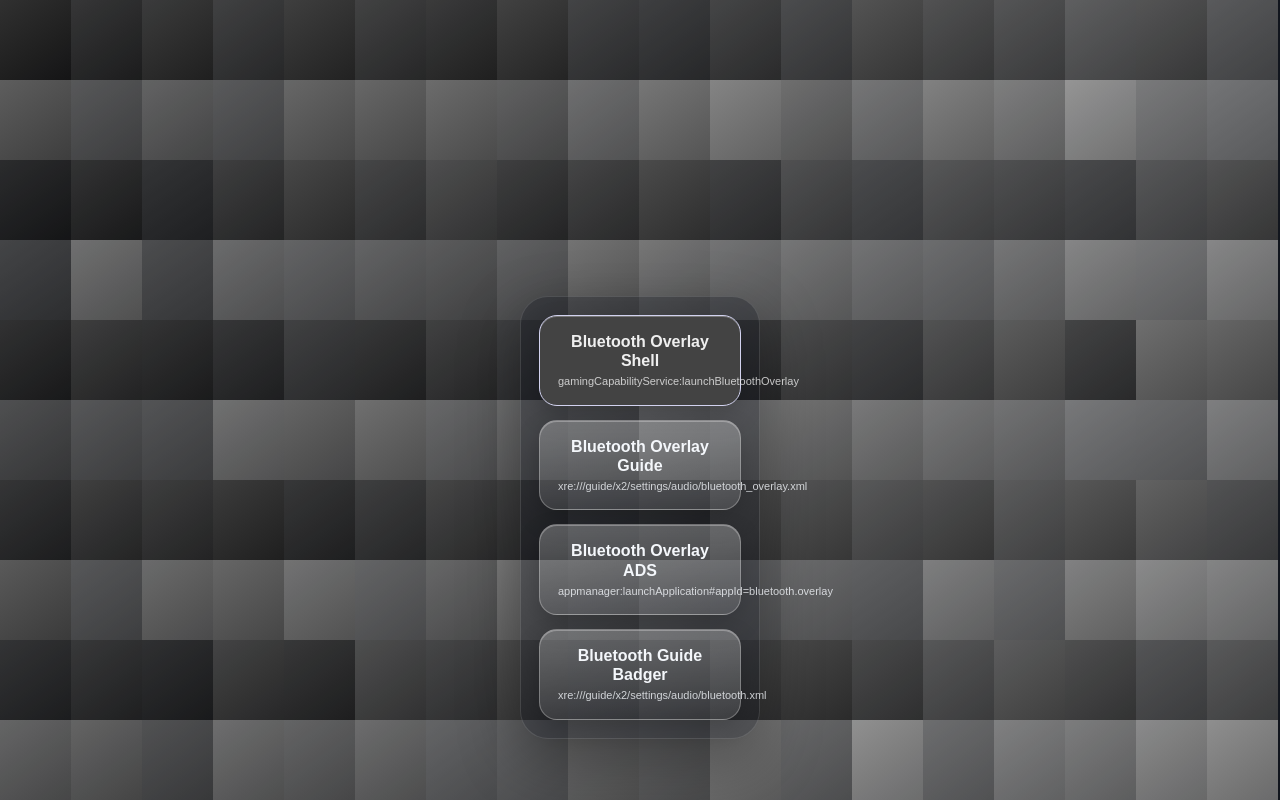
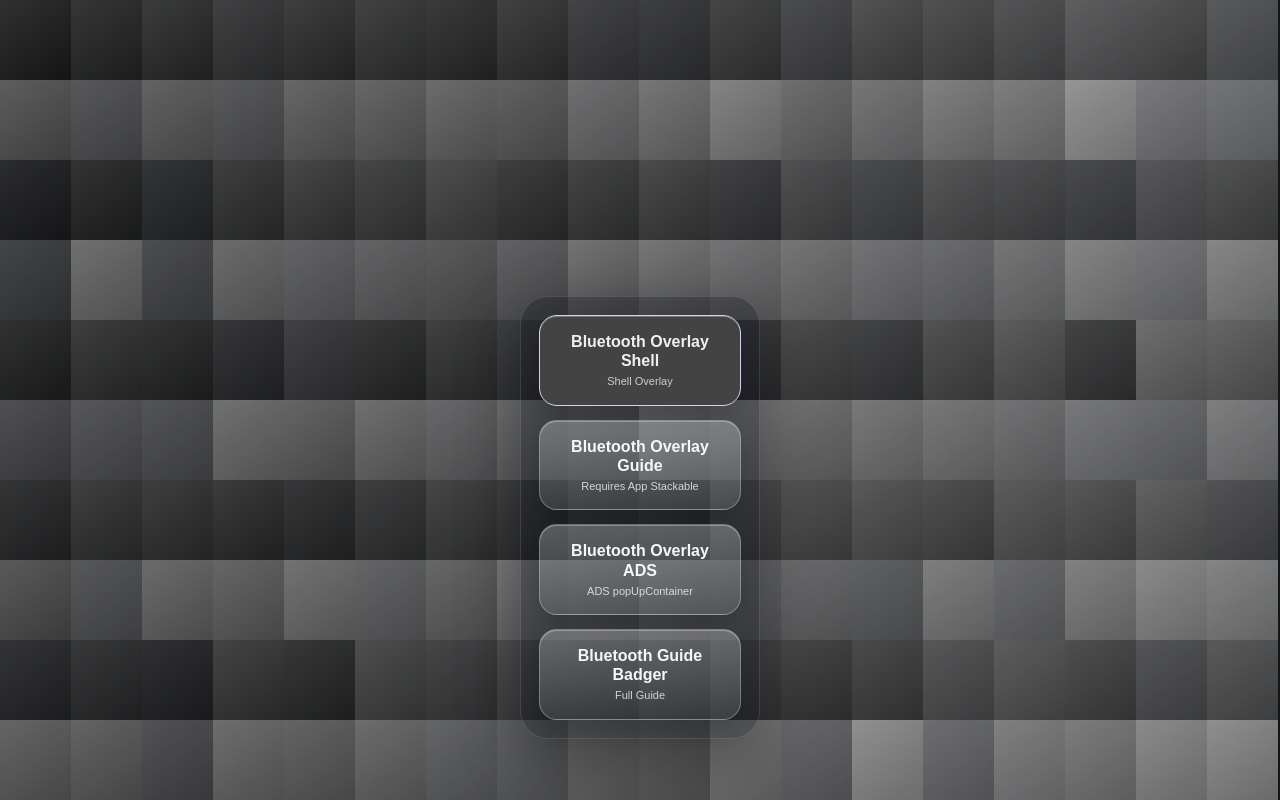
Before and after one commit to tinkerdos/deeplinks, a website built with webpack: page index.html in a window 1280 px wide. Built offline with nearby package versions, Linux system fonts and the light colour scheme.

Commit message:
Update index.html

```diff
--- a/index.html
+++ b/index.html
@@ -96,10 +96,10 @@
     <div id="tilesLayer"></div>
 
     <div class="center-card">
-      <button class="glass-btn" id="btn1" tabindex="0" onclick="firebolt_discovery('shell:bluetoothoverlay')"><span class="btn-title">Bluetooth Overlay Shell</span><span class="btn-desc">gamingCapabilityService:launchBluetoothOverlay</span></button>
-      <button class="glass-btn" id="btn1" tabindex="1" onclick="firebolt_discovery('guide:bluetoothoverlay')"><span class="btn-title">Bluetooth Overlay Guide</span><span class="btn-desc">xre:///guide/x2/settings/audio/bluetooth_overlay.xml</span></button>
-      <button class="glass-btn" id="btn2" tabindex="2" onclick="firebolt_discovery('appmanager:bluetoothoverlay')"><span class="btn-title">Bluetooth Overlay ADS</span><span class="btn-desc">appmanager:launchApplication#appId=bluetooth.overlay</span></button>
-      <button class="glass-btn" id="btn3" tabindex="3" onclick="$badger.deeplink('xre:///guide/x2/settings/audio/bluetooth.xml')"><span class="btn-title">Bluetooth Guide Badger</span><span class="btn-desc">xre:///guide/x2/settings/audio/bluetooth.xml</span></button>
+      <button class="glass-btn" id="btn1" tabindex="0" onclick="firebolt_discovery('shell:bluetoothoverlay')"><span class="btn-title">Bluetooth Overlay Shell</span><span class="btn-desc">Shell Overlay</span></button>
+      <button class="glass-btn" id="btn1" tabindex="1" onclick="firebolt_discovery('guide:bluetoothoverlay')"><span class="btn-title">Bluetooth Overlay Guide</span><span class="btn-desc">Requires App Stackable</span></button>
+      <button class="glass-btn" id="btn2" tabindex="2" onclick="firebolt_discovery('appmanager:bluetoothoverlay')"><span class="btn-title">Bluetooth Overlay ADS</span><span class="btn-desc">ADS popUpContainer</span></button>
+      <button class="glass-btn" id="btn3" tabindex="3" onclick="$badger.deeplink('xre:///guide/x2/settings/audio/bluetooth.xml')"><span class="btn-title">Bluetooth Guide Badger</span><span class="btn-desc">Full Guide</span></button>
     </div>
   </div>
 
```
